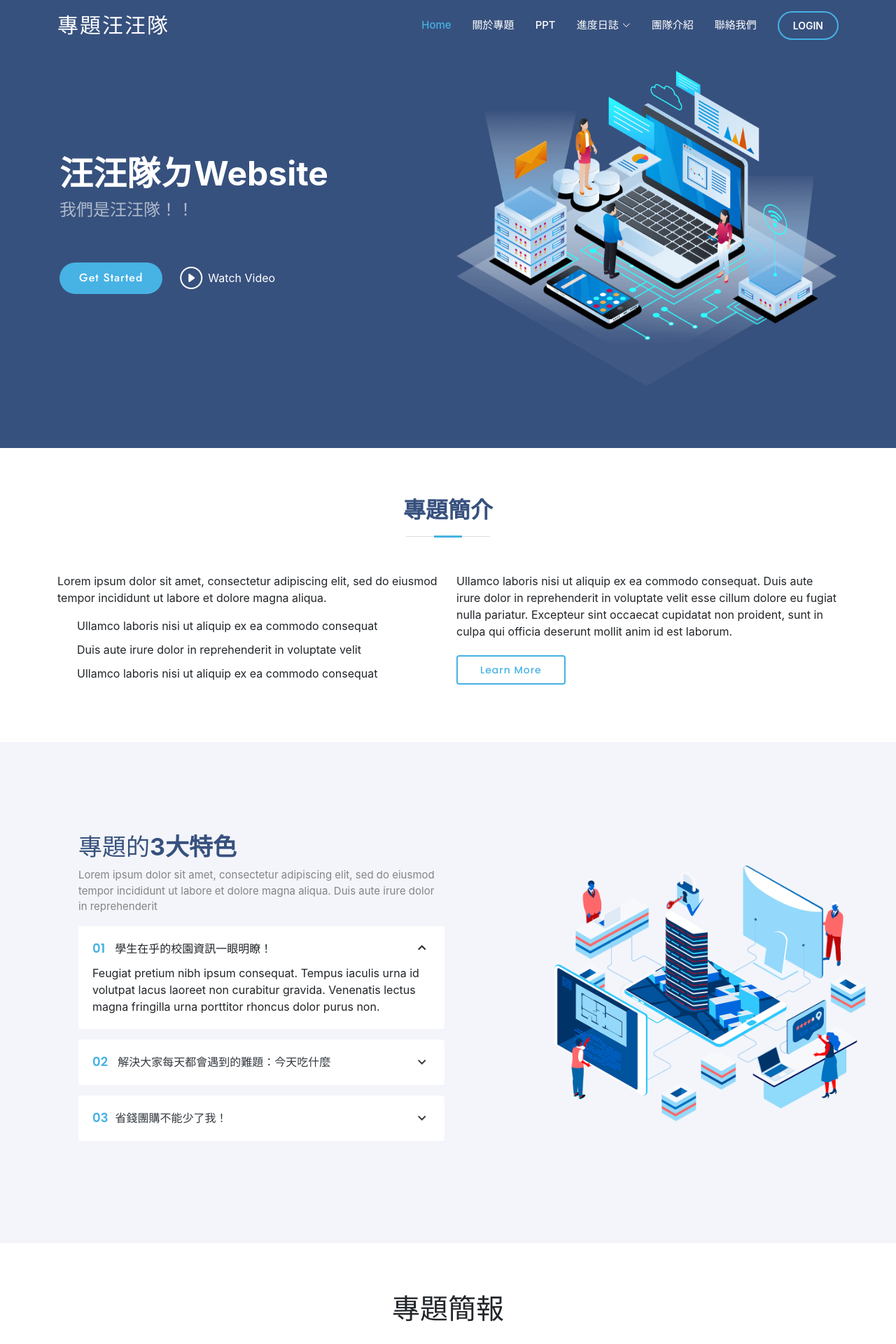
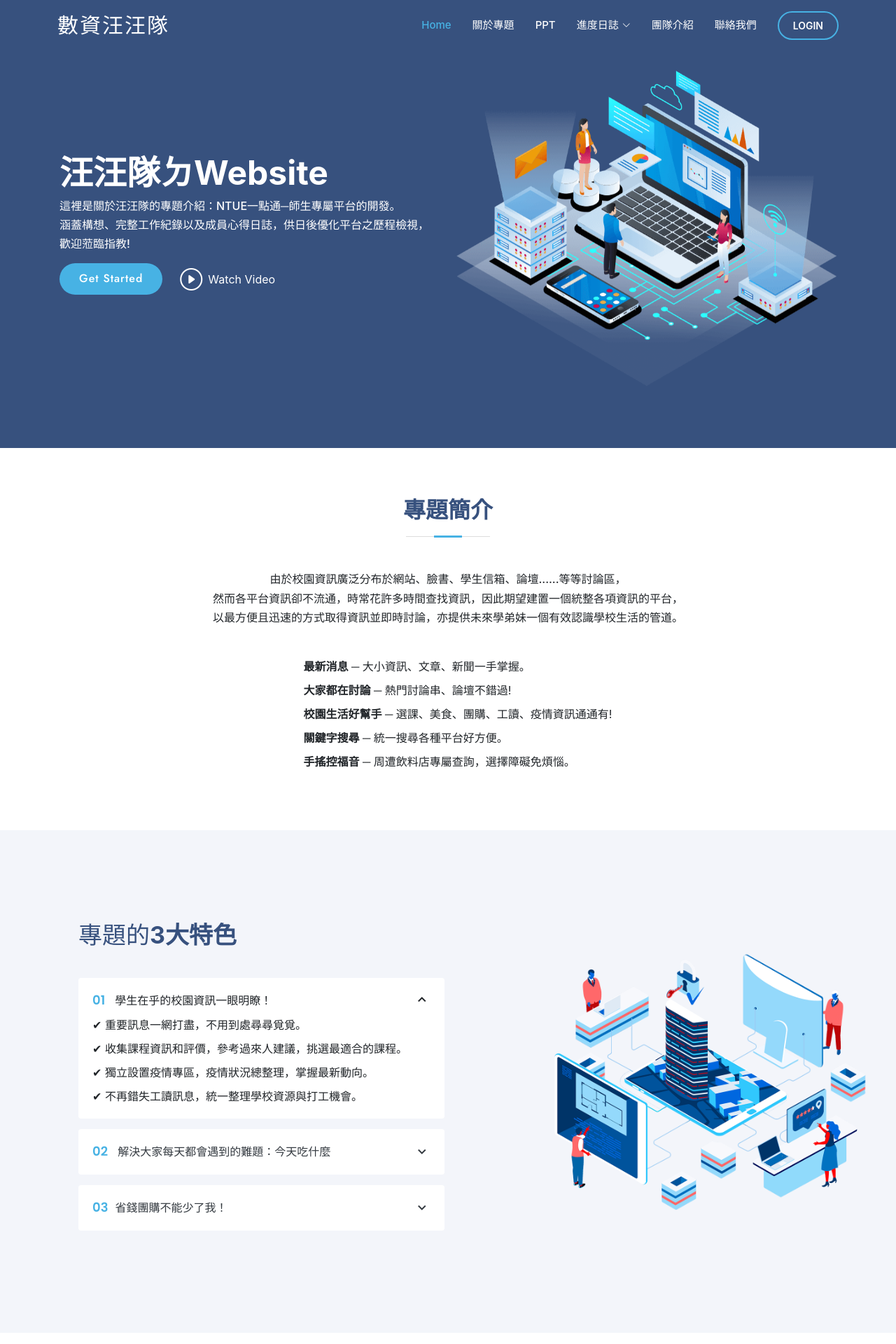
Before and after one commit to yumi312/dynamicWeb, a Django app: page / in a window 1280 px wide. Shown: the top 1920 px of the page at 70% size. Run offline with Django 4.2, Linux system fonts and the light colour scheme; some libraries are stand-ins or nearby versions.

Commit message:
0615_content in

```diff
--- a/dyWeb/base/templates/base/base.html
+++ b/dyWeb/base/templates/base/base.html
@@ -6,7 +6,7 @@
     <meta charset="utf-8">
     <meta content="width=device-width, initial-scale=1.0" name="viewport">
 
-    <title>Arsha Bootstrap Template - Index</title>
+    <title>數資汪汪隊</title>
     <meta content="" name="description">
     <meta content="" name="keywords">
 
@@ -66,7 +66,7 @@
     <header id="header" class="fixed-top ">
         <div class="container d-flex align-items-center">
 
-            <h1 class="logo me-auto"><a href="/">專題汪汪隊</a></h1>
+            <h1 class="logo me-auto"><a href="/">數資汪汪隊</a></h1>
 
             <nav id="navbar" class="navbar bg-1">
                 <ul>
@@ -93,7 +93,7 @@
 
                         </ul>
 
-                    <li><a class="nav-link" href="about.html">團隊介紹</a></li>
+                    <li><a class="nav-link" href="/about_team/">團隊介紹</a></li>
 
                     </li>
 
@@ -116,6 +116,7 @@
                 {% block feature %}{% endblock %}
                 {% block skill %}{% endblock %}
                 {% block contact %}{% endblock %}
+                {% block team %}{% endblock %}
 
                 {% block log %}{% endblock %}
             </div>
--- a/dyWeb/dyWeb/urls.py
+++ b/dyWeb/dyWeb/urls.py
@@ -25,14 +25,15 @@ from django.conf.urls.static import static
 
 urlpatterns = [
     path('', team_views.index),
-    # path('team/', include('team.urls')),
+    # path('about/', team_views.about),
     path('contact/', team_views.contact),
+    path('about_team/', team_views.abt_team),
 
     path('admin/', admin.site.urls),
     path('user/', user_views.index),
     path('log/', log_views.index),
     path('detail/<slug:slug>/', log_views.detail),
-    # path('log/detail/', log_views.detail),
+
     path('categories/<slug:slug>/', log_views.categories),
     path('tags/<slug:slug>/', log_views.tags),
 
--- a/dyWeb/team/templates/team/index.html
+++ b/dyWeb/team/templates/team/index.html
@@ -13,7 +13,9 @@
             <div class="col-lg-6 d-flex flex-column justify-content-center pt-4 pt-lg-0 order-2 order-lg-1"
                 data-aos="fade-up" data-aos-delay="200">
                 <h1>汪汪隊ㄉWebsite</h1>
-                <h2>我們是汪汪隊！！</h2>
+                <h6 class="text-white">這裡是關於汪汪隊的專題介紹：NTUE一點通─師生專屬平台的開發。</h6>
+                <h6 class="text-white">涵蓋構想、完整工作紀錄以及成員心得日誌，供日後優化平台之歷程檢視，</h6>
+                <h6 class="text-white">歡迎蒞臨指教!</h6>
                 <div class="d-flex justify-content-center justify-content-lg-start">
                     <a href="#about" class="btn-get-started scrollto">Get Started</a>
                     <a href="https://www.youtube.com/watch?v=jDDaplaOz7Q" class="glightbox btn-watch-video"><i
@@ -41,31 +43,25 @@
         </div>
 
         <div class="row content">
-            <div class="col-lg-6">
-                <p>
-                    Lorem ipsum dolor sit amet, consectetur adipiscing elit, sed do eiusmod tempor incididunt ut
-                    labore et dolore
-                    magna aliqua.
-                </p>
-                <ul>
-                    <li><i class="ri-check-double-line"></i> Ullamco laboris nisi ut aliquip ex ea commodo
-                        consequat</li>
-                    <li><i class="ri-check-double-line"></i> Duis aute irure dolor in reprehenderit in voluptate
-                        velit</li>
-                    <li><i class="ri-check-double-line"></i> Ullamco laboris nisi ut aliquip ex ea commodo
-                        consequat</li>
-                </ul>
+            <div class="col-lg-12">
+                <div class="text-center ">
+                    <h6>由於校園資訊廣泛分布於網站、臉書、學生信箱、論壇......等等討論區，</h6>
+                    <h6>然而各平台資訊卻不流通，時常花許多時間查找資訊，因此期望建置一個統整各項資訊的平台，</h6>
+                    <h6>以最方便且迅速的方式取得資訊並即時討論，亦提供未來學弟妹一個有效認識學校生活的管道。</h6>
+
+                </div>
+                <div class="d-flex justify-content-center mt-5">
+
+                    <ul>
+                        <li><i class="ri-check-double-line "></i><strong>最新消息</strong> ─ 大小資訊、文章、新聞一手掌握。</li>
+                        <li><i class="ri-check-double-line"></i><strong>大家都在討論</strong> ─ 熱門討論串、論壇不錯過!</li>
+                        <li><i class="ri-check-double-line"></i><strong>校園生活好幫手</strong> ─ 選課、美食、團購、工讀、疫情資訊通通有!</li>
+                        <li><i class="ri-check-double-line"></i><strong>關鍵字搜尋</strong> ─ 統一搜尋各種平台好方便。</li>
+                        <li><i class="ri-check-double-line"></i><strong>手搖控福音</strong> ─ 周遭飲料店專屬查詢，選擇障礙免煩惱。</li>
+                    </ul>
+                </div>
             </div>
-            <div class="col-lg-6 pt-4 pt-lg-0">
-                <p>
-                    Ullamco laboris nisi ut aliquip ex ea commodo consequat. Duis aute irure dolor in
-                    reprehenderit in voluptate
-                    velit esse cillum dolore eu fugiat nulla pariatur. Excepteur sint occaecat cupidatat non
-                    proident, sunt in
-                    culpa qui officia deserunt mollit anim id est laborum.
-                </p>
-                <a href="#" class="btn-learn-more">Learn More</a>
-            </div>
+
         </div>
 
     </div>
@@ -82,15 +78,11 @@
 
             <div class="col-lg-7 d-flex flex-column justify-content-center align-items-stretch  order-2 order-lg-1">
 
-                <div class="content">
+                <div class="content mb-4">
                     <h3>專題的<strong>3大特色</strong></h3>
-                    <p>
-                        Lorem ipsum dolor sit amet, consectetur adipiscing elit, sed do eiusmod tempor
-                        incididunt ut labore et dolore magna aliqua. Duis aute irure dolor in reprehenderit
-                    </p>
                 </div>
 
-                <div class="accordion-list">
+                <div class="accordion-list mt-2">
                     <ul>
                         <li>
                             <a data-bs-toggle="collapse" class="collapse"
@@ -98,11 +90,10 @@
                                     class="bx bx-chevron-down icon-show"></i><i
                                     class="bx bx-chevron-up icon-close"></i></a>
                             <div id="accordion-list-1" class="collapse show" data-bs-parent=".accordion-list">
-                                <p>
-                                    Feugiat pretium nibh ipsum consequat. Tempus iaculis urna id volutpat lacus
-                                    laoreet non curabitur gravida. Venenatis lectus magna fringilla urna
-                                    porttitor rhoncus dolor purus non.
-                                </p>
+                                <p>✔ 重要訊息一網打盡，不用到處尋尋覓覓。</p>
+                                <p>✔ 收集課程資訊和評價，參考過來人建議，挑選最適合的課程。</p>
+                                <p>✔ 獨立設置疫情專區，疫情狀況總整理，掌握最新動向。</p>
+                                <p>✔ 不再錯失工讀訊息，統一整理學校資源與打工機會。</p>
                             </div>
                         </li>
 
@@ -112,12 +103,9 @@
                                     class="bx bx-chevron-down icon-show"></i><i
                                     class="bx bx-chevron-up icon-close"></i></a>
                             <div id="accordion-list-2" class="collapse" data-bs-parent=".accordion-list">
-                                <p>
-                                    Dolor sit amet consectetur adipiscing elit pellentesque habitant morbi. Id
-                                    interdum velit laoreet id donec ultrices. Fringilla phasellus faucibus
-                                    scelerisque eleifend donec pretium. Est pellentesque elit ullamcorper
-                                    dignissim. Mauris ultrices eros in cursus turpis massa tincidunt dui.
-                                </p>
+                                <p>✔ 校園周遭美食店家統整，不再為了吃什麼而傷透腦筋；</p>
+                                <p>✔ 設有飲料專區，根據所在位置挑選高評分店家，提供店家詳細資料、星等和評價，想喝什麼馬上搜尋!</p>
+                                <p>✔ 針對選擇障礙的朋友設計隨機轉盤，提升趣味性。</p>
                             </div>
                         </li>
 
@@ -127,13 +115,9 @@
                                     class="bx bx-chevron-down icon-show"></i><i
                                     class="bx bx-chevron-up icon-close"></i></a>
                             <div id="accordion-list-3" class="collapse" data-bs-parent=".accordion-list">
-                                <p>
-                                    Eleifend mi in nulla posuere sollicitudin aliquam ultrices sagittis orci.
-                                    Faucibus pulvinar elementum integer enim. Sem nulla pharetra diam sit amet
-                                    nisl suscipit. Rutrum tellus pellentesque eu tincidunt. Lectus urna duis
-                                    convallis convallis tellus. Urna molestie at elementum eu facilisis sed odio
-                                    morbi quis
-                                </p>
+                                <p>✔ 設置商家優惠訊息和團購討論區，揪人開團不孤單!</p>
+                                <p>✔ 輕鬆以更優惠的價格獲得有保障的商品。</p>
+                                <p>✔ 對於自身不需要用到的物品亦能藉由平台轉手給需要使用者，減少浪費、一舉兩得。</p>
                             </div>
                         </li>
 
--- a/dyWeb/team/views.py
+++ b/dyWeb/team/views.py
@@ -10,8 +10,12 @@ def index(request):
 
 
 def about(request):
-    return render(request, 'team/about.html',)
+    return render(request, 'team/index.html',)
 
 
 def contact(request):
     return render(request, 'team/contact_us.html',)
+
+
+def abt_team(request):
+    return render(request, 'team/about_team.html',)
```
Also changed, not shown: dyWeb/team/templates/team/about_team.html (added, +55 -0 lines).
